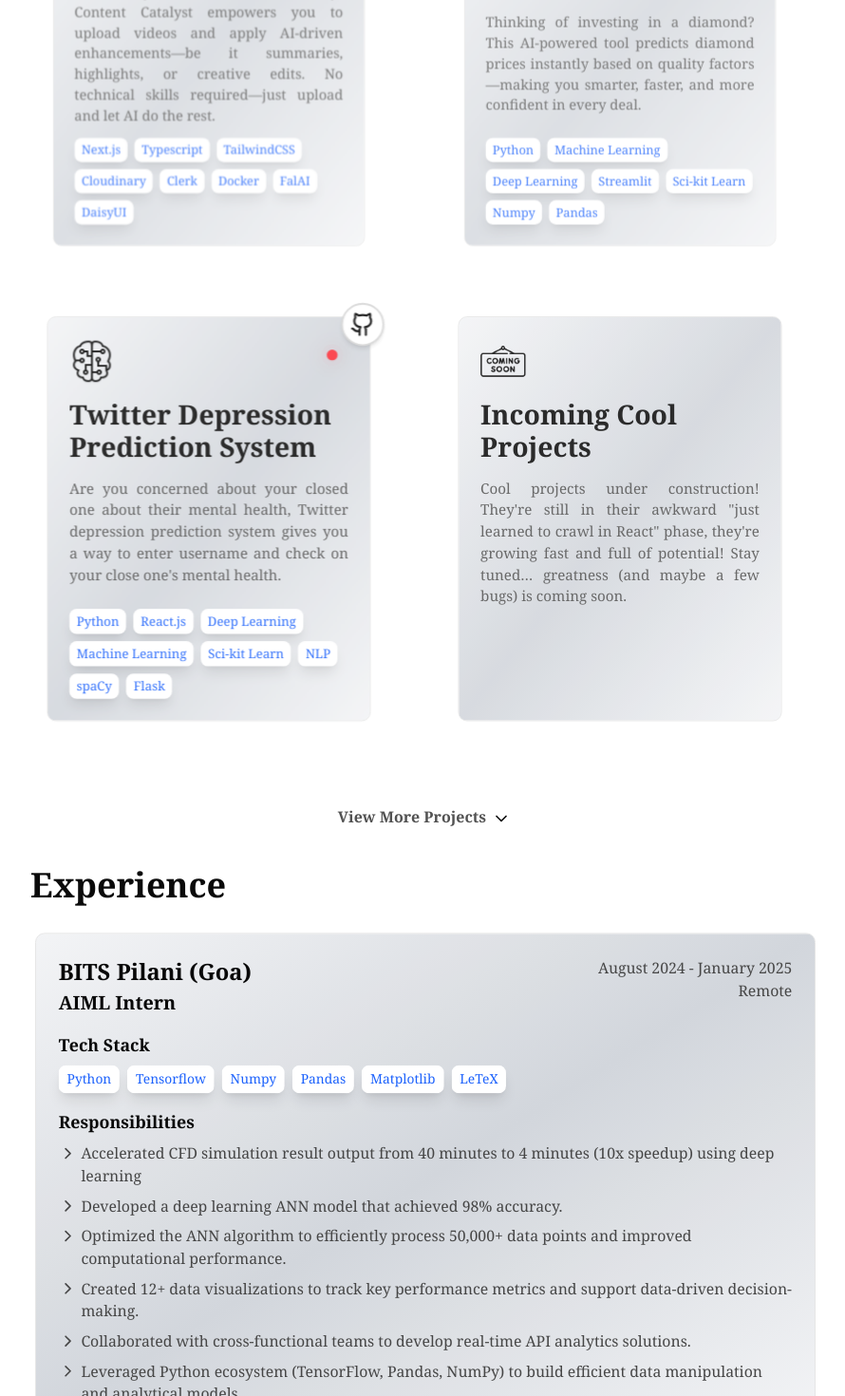
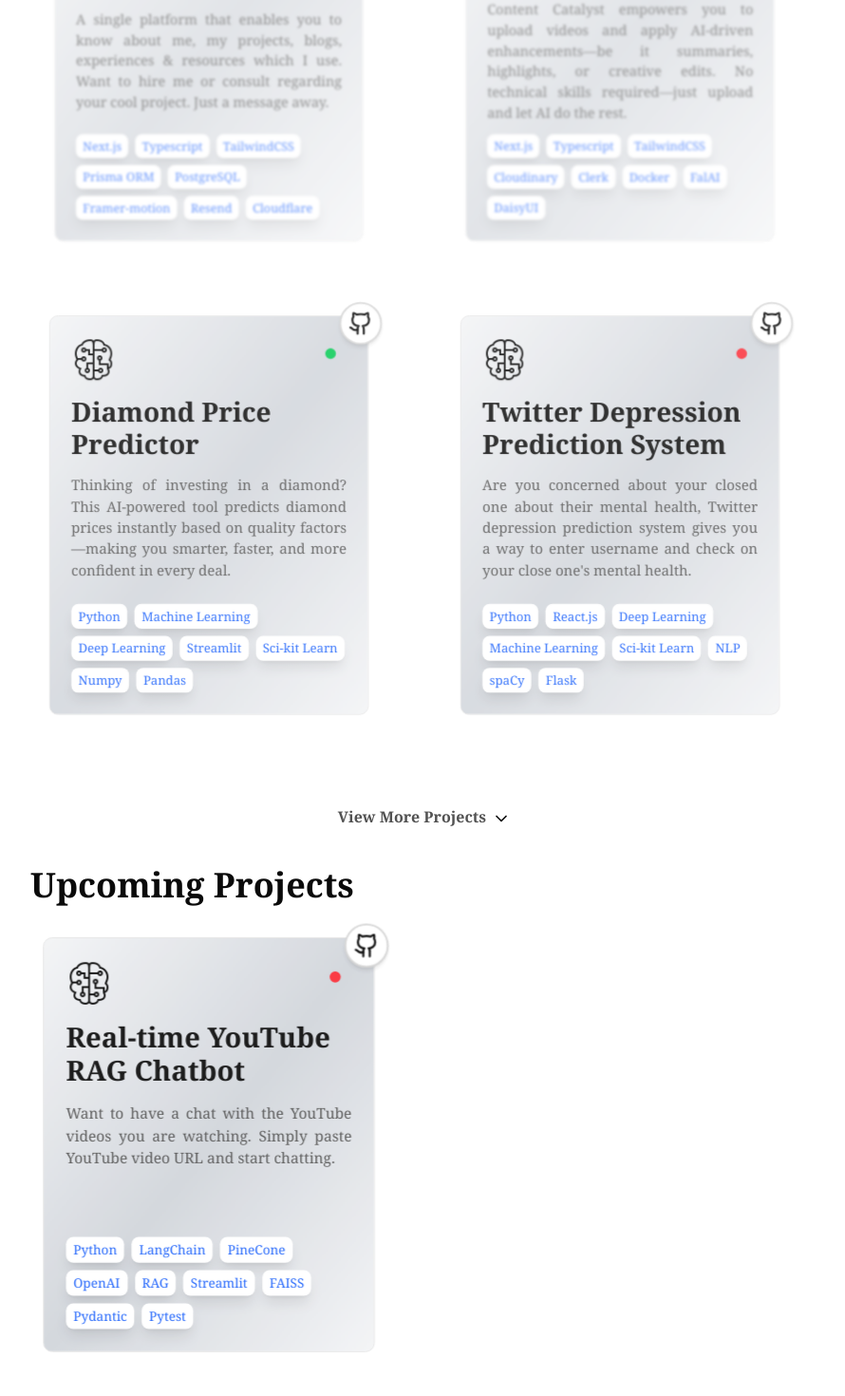
Before and after one commit to Prateekk02/portfolio, a Next.js app: page / in a window 1280 px wide. Shown: the part 1080-2550 px from the top of the page at 95% size, without its empty margins (192-1082 px from the left). Built offline with nearby package versions, Linux system fonts and the light colour scheme.

Commit message:
Modified website

```diff
--- a/components/Hero.tsx
+++ b/components/Hero.tsx
@@ -22,6 +22,8 @@ import {
 import { Badge } from "./ui/badge";
 import { SocialMediaBtn } from "./ui/SocialBtn";
 import { socialMediaIems } from "@/data/content";
+import { projectItems } from '@/data/content';
+import { upcomingProjectItems } from "@/data/content";
 
 const Hero = () => {
   return (
@@ -177,7 +179,7 @@ const Hero = () => {
           transition={{ duration: 0.8, ease: "easeOut", delay: 0.15 }}
           viewport={{ once: true }}
         >
-          <ProjectLister count={4} />
+          <ProjectLister count={4} projectItem={projectItems}/>
         </motion.div>
         <motion.div
           initial={{ opacity: 0, y: 20 }}
@@ -194,6 +196,28 @@ const Hero = () => {
           </Link>
         </motion.div>
       </div>
+
+      <div className=" mt-5 pt-5">
+        <motion.h1
+          initial={{ opacity: 0, y: 30 }}
+          whileInView={{ opacity: 1, y: 0 }}
+          transition={{ duration: 0.7, ease: "easeOut" }}
+          viewport={{ once: true }}
+          className="text-4xl font-bold mb-8"
+        >
+          Upcoming Projects
+        </motion.h1>
+        <motion.div
+          initial={{ opacity: 0, y: 40 }}
+          whileInView={{ opacity: 1, y: 0 }}
+          transition={{ duration: 0.8, ease: "easeOut", delay: 0.15 }}
+          viewport={{ once: true }}
+        >
+          <ProjectLister count={1} projectItem={upcomingProjectItems} />
+        </motion.div>
+
+      </div>
+
       <Experience />
       <Academic />
       <Divider />
--- a/components/ProjectLister.tsx
+++ b/components/ProjectLister.tsx
@@ -1,13 +1,11 @@
 'use client'
 import ProjectCard from './ProjectCard'
-import { projectItems } from '@/data/content';
 import { ProjectListerProps } from '@/lib/types';
 import { parentVariantStaggering, childVariantStaggering } from '@/lib/motion';
 import { motion } from 'motion/react';
 
-const ProjectLister: React.FC<ProjectListerProps> = ({count}) => {
-    const visibleProjectItems = projectItems.slice(0,count);
-
+const ProjectLister: React.FC<ProjectListerProps> = ({count, projectItem}) => {
+    const visibleProjectItems = projectItem.slice(0,count);
 
   return (
     <motion.div initial='initial' animate='animate' variants={parentVariantStaggering} className="flex flex-wrap gap-4 justify-between">
--- a/components/ResourcesHero.tsx
+++ b/components/ResourcesHero.tsx
@@ -11,7 +11,6 @@ export default function ResourcesHero() {
 
   return (
     <main>
-
         <Header title='Resources' content='Resources which has helped me make my life easier. These resources includes the youtube channels, blogs, documentation, utilities etc which I follow.'/>
         <ResourcesSection header="Utilities" listItems={utilityItem} />
         <ResourcesSection header="UI Libraries" listItems={uiItems}/>
--- a/components/ResourcesSection.tsx
+++ b/components/ResourcesSection.tsx
@@ -34,8 +34,6 @@ const ResourcesSection: React.FC<ResourcesSectionProps> = ({header, listItems})
     [0, 0.2, 0.5, 0.8, 1],
     [0.9, 0.98, 1, 0.98, 0.9]
   );
-
-
 
 
   return (
--- a/data/content.ts
+++ b/data/content.ts
@@ -2,15 +2,26 @@ import { FaXTwitter, FaLinkedinIn, FaGithub } from "react-icons/fa6";
 
 
 // Home Page content
-export const projectItems = [{
-    logoLink: "/nextjs-icon.png",
-    title: "Content Catalyst",
+export const projectItems = [
+    {
+        logoLink: "/nextjs-icon.png",
+        title: "Personal Portfolio Website",
+        content:"A single platform that enables you to know about me, my projects, blogs, experiences & resources which I use. Want to hire me or consult regarding your cool project. Just a message away.",
+        techList:['Next.js', 'Typescript', 'TailwindCSS',  'Prisma ORM', 'PostgreSQL', 'Framer-motion', 'Resend', 'Cloudflare'],
+        href:"https://www.prateekkumar.dev",
+        githubLink:"https://github.com/Prateekk02/portfolio" ,
+        showBlinker: true
+    },
+    {
+        logoLink: "/nextjs-icon.png",
+        title: "Content Catalyst",
         content:"Elevate your content effortlessly! Content Catalyst empowers you to upload videos and apply AI-driven enhancements—be it summaries, highlights, or creative edits. No technical skills required—just upload and let AI do the rest.",
         techList:['Next.js', 'Typescript', 'TailwindCSS',  'Cloudinary', 'Clerk', 'Docker', 'FalAI', 'DaisyUI'],
         href:"https://content-catalyst-pi.vercel.app/",
         githubLink:"https://github.com/Prateekk02/ai-saas" ,
         showBlinker: true
-    },{
+    },
+    {
         logoLink: "/ml-icon.png",
         title: "Diamond Price Predictor",
         content:"Thinking of investing in a diamond? This AI-powered tool predicts diamond prices instantly based on quality factors—making you smarter, faster, and more confident in every deal.",
@@ -28,16 +39,16 @@ export const projectItems = [{
         showBlinker : true
     },
 
-
-
-
+]
+export const upcomingProjectItems = [
     {
-        logoLink: "/coming-soon.png",
-        title: "Incoming Cool Projects",
-        content:'Cool projects under construction! They\'re still in their awkward "just learned to crawl in React" phase, they\'re growing fast and full of potential! Stay tuned… greatness (and maybe a few bugs) is coming soon. '
-
+        logoLink: "/ml-icon.png",
+        title: "Real-time YouTube RAG Chatbot",
+        content:"Want to have a chat with the YouTube videos you are watching. Simply paste YouTube video URL and start chatting.  ",
+        techList:["Python", "LangChain", "PineCone", "OpenAI", "RAG", "Streamlit", "FAISS", "Pydantic", "Pytest"],
+        githubLink:"https://github.com/Prateekk02/youtube-chatbot",
+        showBlinker : true
     },
-
 ]
 
 export const blogItems = [
--- a/lib/types.ts
+++ b/lib/types.ts
@@ -71,6 +71,7 @@ export interface BlinkerProps{
 
 export interface ProjectListerProps{
     count: number
+    projectItem: ProjectCardProps[]
 }
 
 
```
